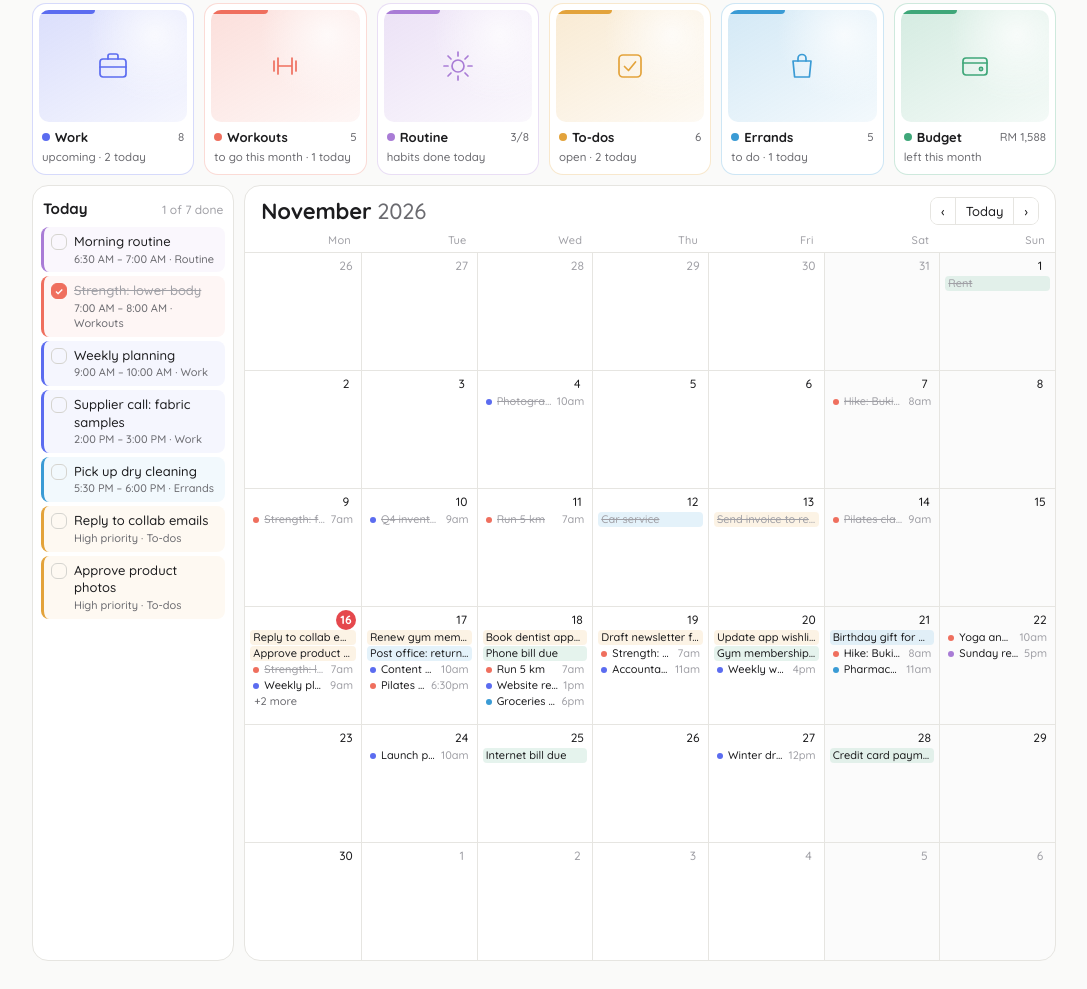
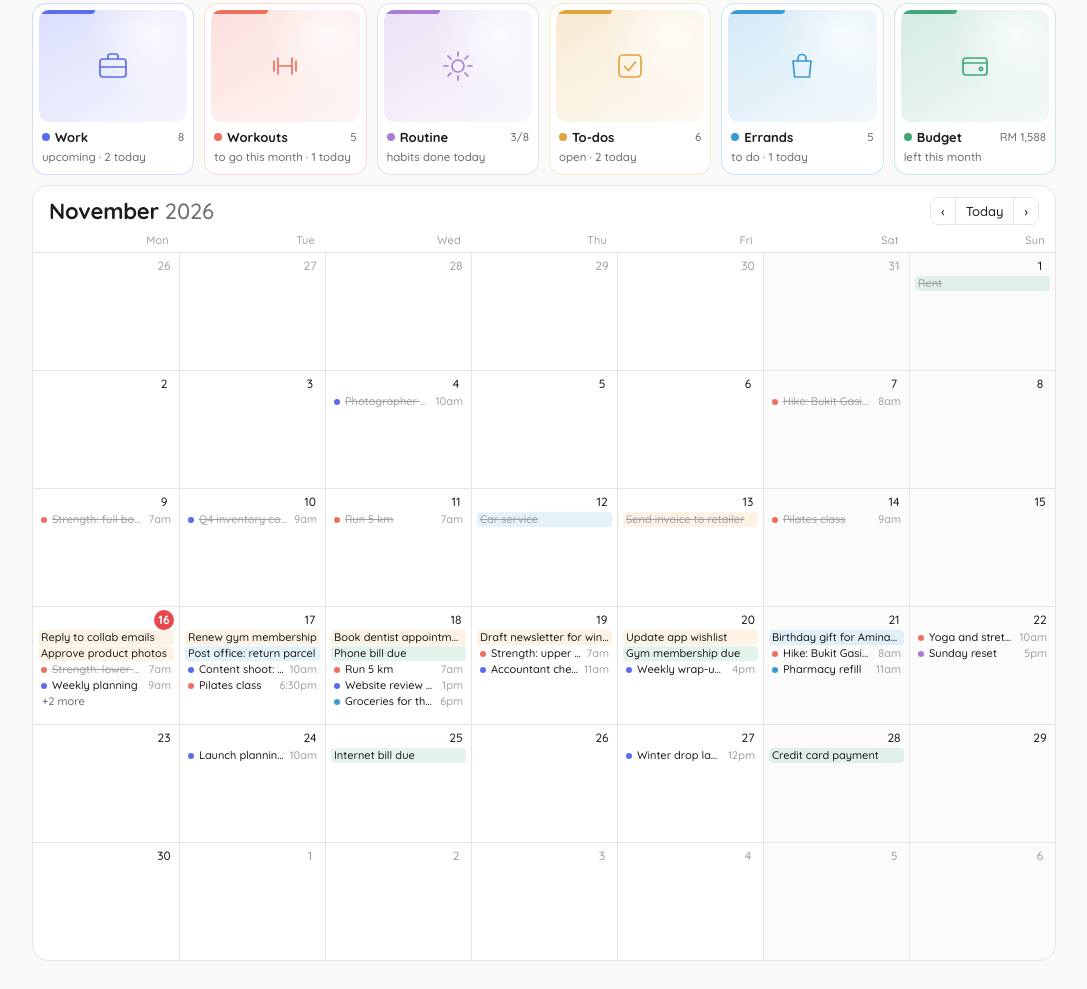
Before and after one commit to mariamasanea-droid/life-hub, a plain HTML site: page index.html in a window 1280 px wide. Shown: the part 458-1447 px from the top of the page, without its empty margins (96-1183 px from the left). Drawn offline with Linux system fonts and the light colour scheme.

Commit message:
Version A: remove Today panel on desktop Home; calendar full width; day click opens Calendar month

```diff
--- a/index.html
+++ b/index.html
@@ -409,6 +409,7 @@ body.deskhome .banner{display:none}
 .ring{width:17px;height:17px;border-radius:99px;border:1.6px solid;background:transparent;padding:0;cursor:pointer;color:#fff;font-size:10px;line-height:13px;justify-self:end}
 .tlnow .nd{position:relative;width:10px;height:10px;border-radius:99px;background:#E5484D;box-shadow:0 0 0 3px var(--card),0 0 0 5px rgba(229,72,77,.2)}
 .tlnow{min-height:34px}
+.dmain.solo{grid-template-columns:minmax(0,1fr)}
 /* v13 */
 .dgc .sh .t .hlt{background:#FCE3C4;border-radius:5px;padding:1px 6px;margin-left:-2px;-webkit-box-decoration-break:clone;box-decoration-break:clone}
 /* v12: square folders, natural-height page, highlighted goals */
@@ -897,7 +898,7 @@ function vHomeDesk(){
           :'<div class="ev'+(dd?' dn':'')+'" style="background:'+tint(c,"22")+'"><span class="x">'+esc(i.title)+'</span></div>'}).join("")+'</div></div>'}).join("")+'</div>';
   var cal='<div class="ac"><div class="ach"><div class="mt1">'+MONTHS[m]+' <span>'+y+'</span></div><div class="nav"><button data-a="cm" data-v="-1" aria-label="Previous month">‹</button><button data-a="cm" data-v="0">Today</button><button data-a="cm" data-v="1" aria-label="Next month">›</button></div></div>'+
     '<div class="awd">'+["Mon","Tue","Wed","Thu","Fri","Sat","Sun"].map(function(w){return '<div>'+w+'</div>'}).join("")+'</div>'+grid+'</div>';
-  return '<div class="dh">'+cover+head+'<div class="dtop">'+goals+fitCard()+'<div class="d3"><div class="d3i" id="d3">'+(VARIANT==="B"?tlCard():todoCard())+'</div></div></div>'+folders+'<div class="dmain"><div class="dleft">'+side+'</div><div class="dright">'+cal+'</div></div></div>';
+  return '<div class="dh">'+cover+head+'<div class="dtop">'+goals+fitCard()+'<div class="d3"><div class="d3i" id="d3">'+(VARIANT==="B"?tlCard():todoCard())+'</div></div></div>'+folders+(VARIANT==="A"?'<div class="dmain solo">':'<div class="dmain"><div class="dleft">'+side+'</div>')+'<div class="dright">'+cal+'</div></div></div>';
 }
 function fitDesk(){
   var dh=document.querySelector(".dh");if(!dh)return;
@@ -933,7 +934,7 @@ document.addEventListener("click",function(e){
   if(a==="toggle"){S.done[id]=!S.done[id];saveDone()}
   else if(a==="coveropen"){S.coverOpen=!S.coverOpen}
   else if(a==="preset"){setPreset(v)}
-  else if(a==="hday"){S.hday=S.hday===v?null:v}
+  else if(a==="hday"){if(VARIANT==="A"&&/^2026-11-/.test(v)){S.view="calendar";S.cal="month";S.day=v;S.sel=null;render();window.scrollTo(0,0);location.hash="calendar-month";return}S.hday=S.hday===v?null:v}
   else if(a==="cm"){S.cm=v==="0"?0:S.cm+parseInt(v,10);if(v==="0")S.hday=null}
   else if(a==="goaltoggle"){GOALS.forEach(function(g){if(g.id===id)g.done=!g.done});saveGoals()}
   else if(a==="goaldel"){GOALS=GOALS.filter(function(g){return g.id!==id});saveGoals()}
```
